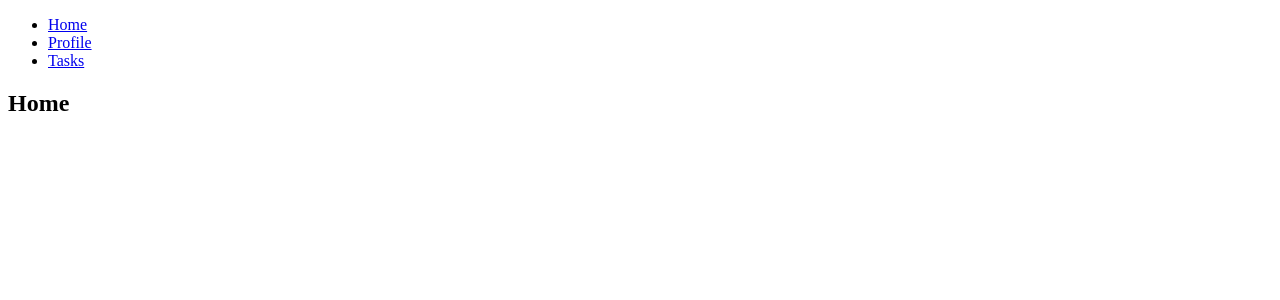
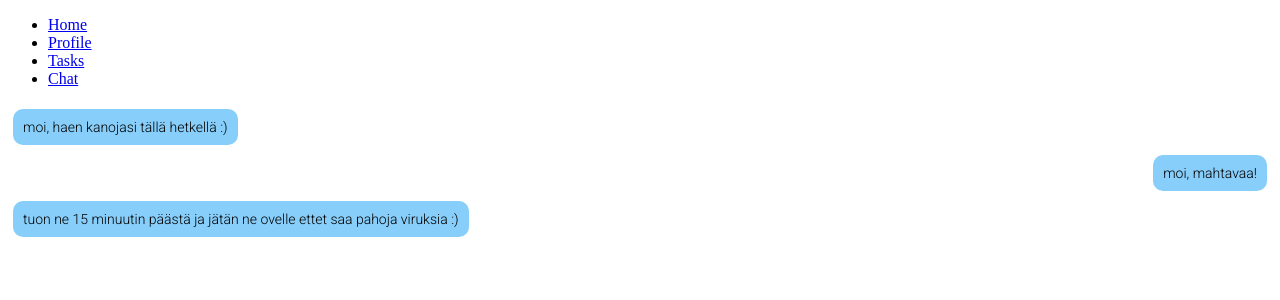
Before and after one commit to kclassic/helppis, a React (Create React App) app: page /chat in a window 1280 px wide. Shown: the top 300 px of the page. Built offline with nearby package versions, Linux system fonts and the light colour scheme.

Commit message:
Add chat view with dummy data

```diff
--- a/src/App.js
+++ b/src/App.js
@@ -7,6 +7,7 @@ import {
   useRouteMatch,
   useParams
 } from "react-router-dom";
+import Chat from './chat/Chat';
 
 function App() {
   return (
@@ -23,6 +24,9 @@ function App() {
             <li>
               <Link to="/tasks">Tasks</Link>
             </li>
+            <li>
+              <Link to="/chat">Chat</Link>
+            </li>
           </ul>
         </nav>
 
@@ -32,6 +36,9 @@ function App() {
           </Route>
           <Route path="/tasks">
             <Tasks />
+          </Route>
+          <Route path="/chat">
+            <Chat />
           </Route>
           <Route path="/">
             <h2>Home</h2>
--- /dev/null
+++ b/src/chat/Chat.jsx
@@ -0,0 +1,56 @@
+import React, { useEffect, useState } from 'react';
+import makeStyles from '@material-ui/core/styles/makeStyles';
+
+const useStyles = makeStyles(theme => ({
+    container: {
+        fontFamily: theme.typography.fontFamily,
+        fontSize: theme.typography.fontSize,
+        fontWeight: theme.typography.fontWeightLight,
+        bottom: 0,
+    },
+    bubbleContainer: {
+        width: '100%',
+        display: 'flex',
+    },
+    bubble: {
+        borderRadius: '10px',
+        margin: '5px',
+        padding: '10px',
+        display: 'inline-block',
+        background: 'lightskyblue'
+    },
+    right: {
+        justifyContent: 'flex-end',
+    },
+    left: {
+        justifyContent: 'flex-start',
+    }
+}));
+
+const messages = [
+    { userId: '1', text:'moi, haen kanojasi tällä hetkellä :)'},
+    { userId: '2', text:'moi, mahtavaa!'},
+    { userId: '1', text:'tuon ne 15 minuutin päästä ja jätän ne ovelle ettet saa pahoja viruksia :)'},
+];
+
+const getDirection = (userId, classes) => {
+    if(userId === '1') {
+        return classes.left;
+    }
+    return classes.right;
+}
+
+const Chat = () => {
+    const classes = useStyles();
+
+    const chatBubbles = messages.map((message, i = 0) => {
+        return (<div className={`${classes.bubbleContainer} ${getDirection(message.userId, classes)}`} key={i++}>
+            <div key={i++} className={classes.bubble}>
+                <div className={classes.button}>{message.text}</div>
+            </div>
+        </div>);
+    });
+    return <div className={classes.container}>{chatBubbles}</div>
+}
+
+export default Chat;
```
